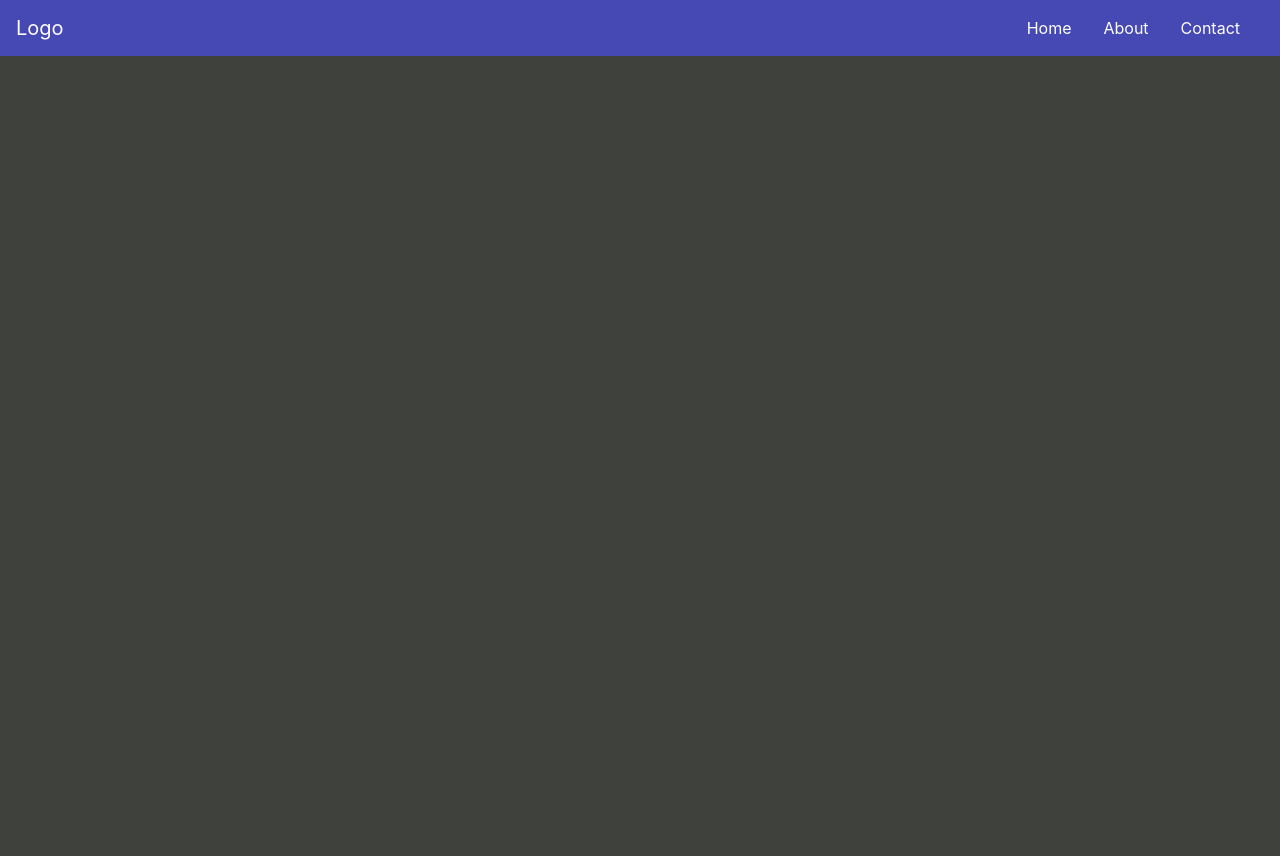
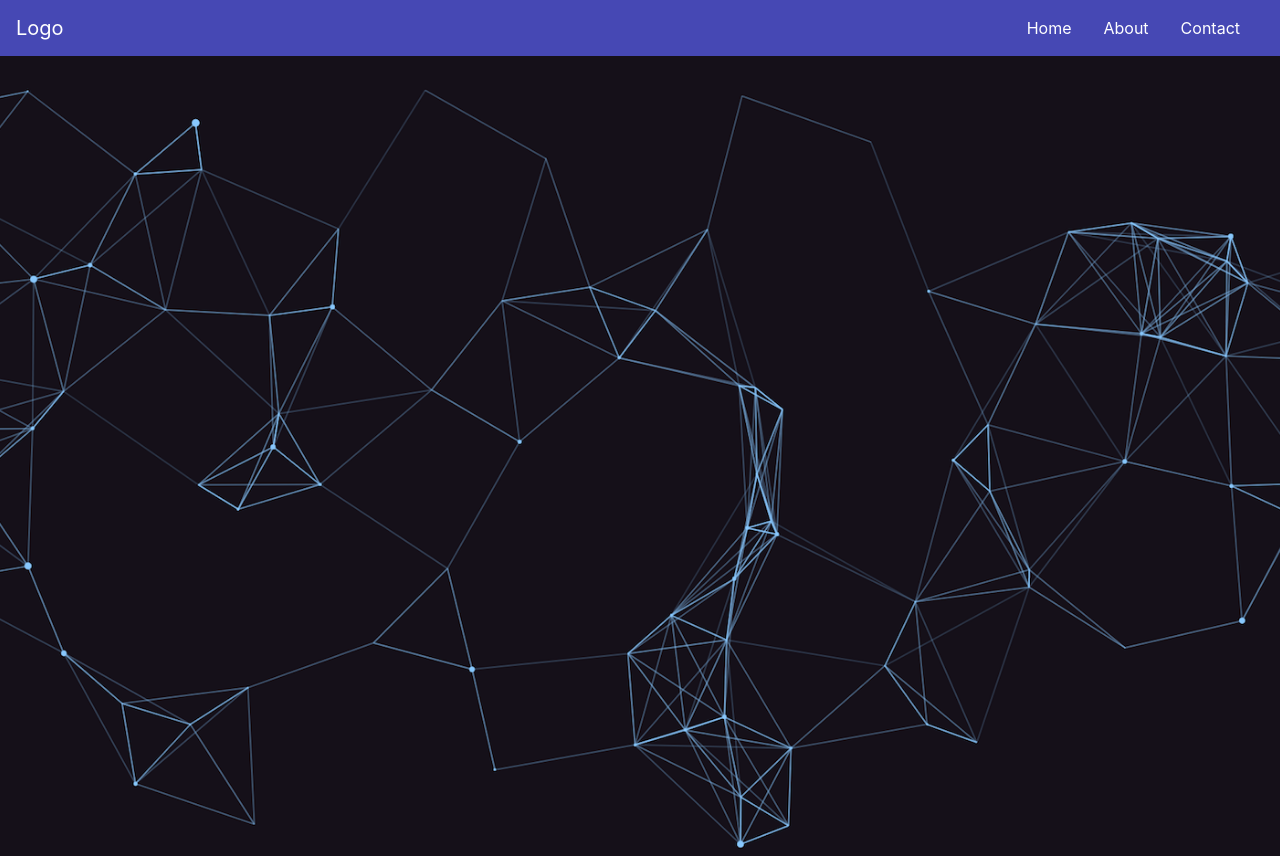
Before and after one commit to NathanPr03/Bootstrap, a plain HTML site: page index.html in a window 1280 px wide. Drawn offline with nearby package versions, Linux system fonts and the light colour scheme.

Commit message:
Add background image

```diff
--- a/main.css
+++ b/main.css
@@ -20,3 +20,10 @@ body {
 .navbar-collapse {
     justify-content: flex-end;
 }
+
+.header {
+    background-image: url("images/website_background.png");
+    background-size: cover;
+    background-position: center;
+    position: relative;
+}
```
Also changed, not shown: index.html (+2 -1 lines), images/website_background.png (added).
